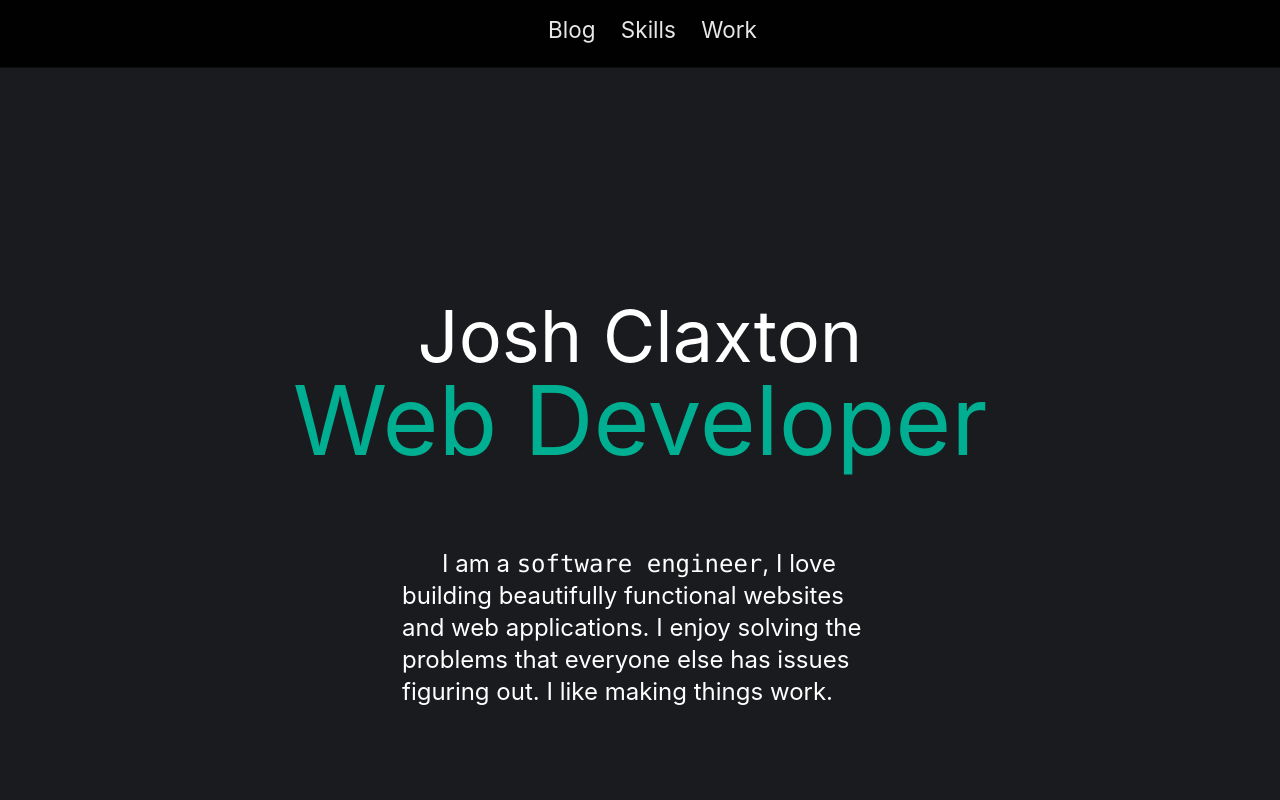
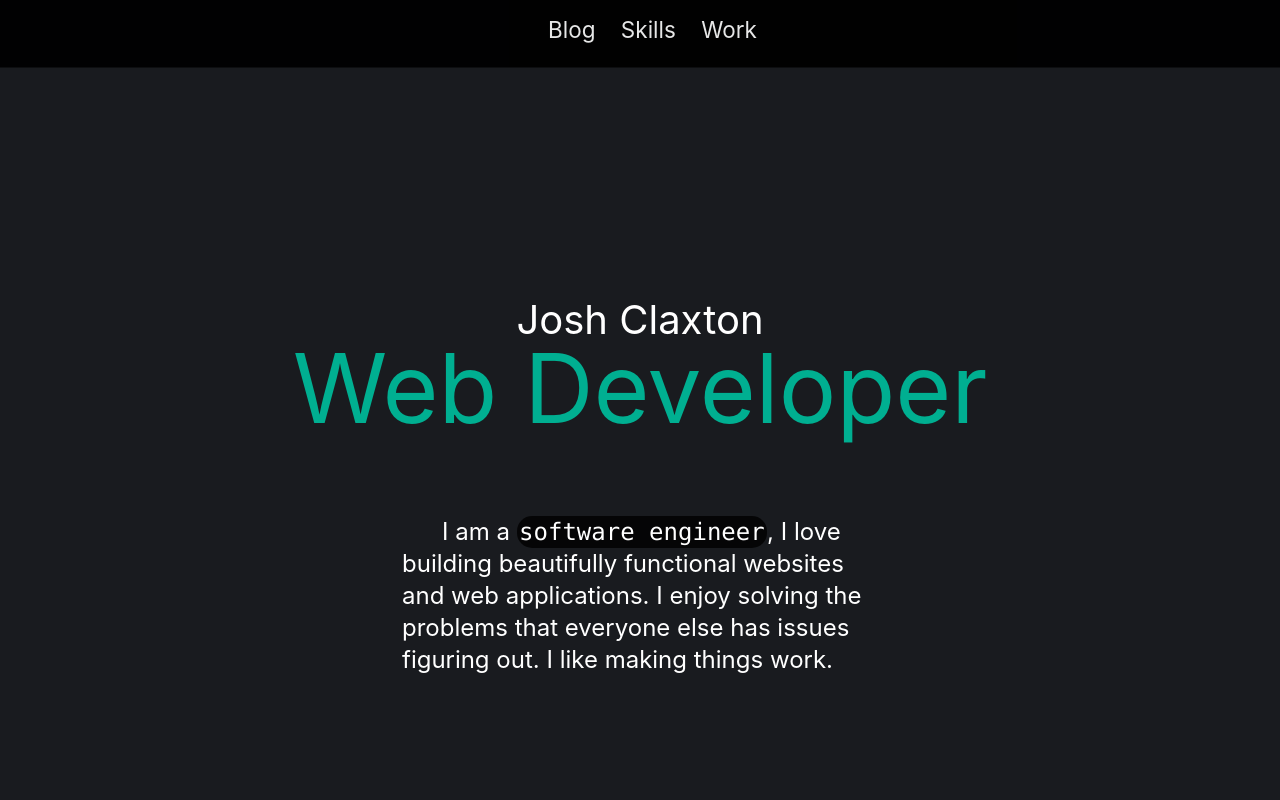
Before and after one commit to JRCcoding/Portfolio, a React (Create React App) app in the folder client/: page / in a window 1280 px wide. Shown: the top 800 px of the page. Built offline with nearby package versions, Linux system fonts and the light colour scheme; some icons are missing.

Commit message:
sizing for blog post and custom code blocks

```diff
--- a/client/src/App.css
+++ b/client/src/App.css
@@ -9,3 +9,22 @@
 #home {
     text-decoration: underline;
 }
+
+pre {
+    background: rgb(0,0,0,0.8);
+    color: white;
+    padding: .5%;
+    border-radius: 15px;
+    width: 65%;
+    margin-left: auto;
+    margin-right: auto;
+}
+p {
+    margin: auto 5%;
+}
+h2 {
+    font-size: 28px!important;
+}
+h1 {
+    font-size: 40px!important;
+}
--- a/client/src/screens/BlogScreen.js
+++ b/client/src/screens/BlogScreen.js
@@ -71,7 +71,19 @@ const Blog = () => {
                     </strong>
                   </div>
 
-                  <h6>{parse(blogpost.body.substring(0, 100))}...</h6>
+                  <h6>{parse(blogpost.body.substring(0, 100))}</h6>
+                  {blogpost.uploadedImageUrl && (
+                    <img
+                      src={blogpost.uploadedImageUrl}
+                      alt={blogpost.title}
+                      style={{
+                        height: '75px',
+                        width: 'auto',
+                        marginBottom: '2.5%',
+                        marginTop: '1.5%',
+                      }}
+                    />
+                  )}
                   <hr />
                 </div>
               </a>
--- a/client/src/screens/BlogpostScreen.js
+++ b/client/src/screens/BlogpostScreen.js
@@ -2,6 +2,7 @@ import axios from 'axios'
 import parse from 'html-react-parser'
 import React, { useEffect, useState } from 'react'
 import { useNavigate, useParams } from 'react-router-dom'
+import '../styles/Blog.css'
 
 const BlogpostScreen = () => {
   const [blogpost, setBlogpost] = useState()
@@ -62,7 +63,7 @@ const BlogpostScreen = () => {
       {blogpost && blogpost && (
         <div
           className='main-container'
-          style={{ marginTop: '5%', padding: '5%' }}
+          style={{ marginTop: '5%', padding: '5%', minHeight: '100vh' }}
         >
           <h1 style={{ display: 'inline' }}>{blogpost.title}</h1>
           <strong style={{ display: 'inline', float: 'right' }}>
@@ -93,7 +94,7 @@ const BlogpostScreen = () => {
                       marginRight: 'auto',
                     }}
                   />
-                  {/* <strong
+                  <strong
                     style={{
                       width: '95%',
                       marginLeft: 'auto',
@@ -101,8 +102,8 @@ const BlogpostScreen = () => {
                       textAlign: 'center',
                     }}
                   >
-                    <i>{blogpost.upload.description}</i>
-                  </strong> */}
+                    <i>{blogpost.uploadedDescription}</i>
+                  </strong>
                 </div>
               </>
             )}
--- a/client/src/screens/NewBlogpostScreen.js
+++ b/client/src/screens/NewBlogpostScreen.js
@@ -5,7 +5,7 @@ import ReactQuill from 'react-quill'
 import 'react-quill/dist/quill.snow.css'
 import { useNavigate } from 'react-router-dom'
 import ImageUpload from '../components/ImageUpload'
-import profimage from '../images/face.png'
+import profimage from '../images/face2.png'
 
 const NewBlogpostScreen = ({ history }) => {
   const [submitId, setSubmitId] = useState('jrccode')
@@ -48,12 +48,7 @@ const NewBlogpostScreen = ({ history }) => {
     toolbar: [
       [{ header: 1 }, { header: 2 }, { size: [] }],
       ['bold', 'italic', 'underline', 'strike', 'code-block', 'blockquote'],
-      [
-        { list: 'ordered' },
-        { list: 'bullet' },
-        { indent: '-1' },
-        { indent: '+1' },
-      ],
+      [{ list: 'ordered' }, { list: 'bullet' }],
       ['link', 'video'],
       ['clean'],
     ],
@@ -77,7 +72,6 @@ const NewBlogpostScreen = ({ history }) => {
     'blockquote',
     'list',
     'bullet',
-    'indent',
     'link',
     'video',
   ]
--- a/client/src/styles/Blog.css
+++ b/client/src/styles/Blog.css
@@ -12,7 +12,7 @@
     padding: 1.7%;
     box-shadow:
     inset 0 0 40px 8px #000,
-    0 0 80px 5px rgb(0, 175, 146, 0.8);
+    0 0 80px 5px rgba(95, 95, 95, 0.8);
 
     /* background-color: #252525; */
     background-color: rgb(30,30,30);
```
